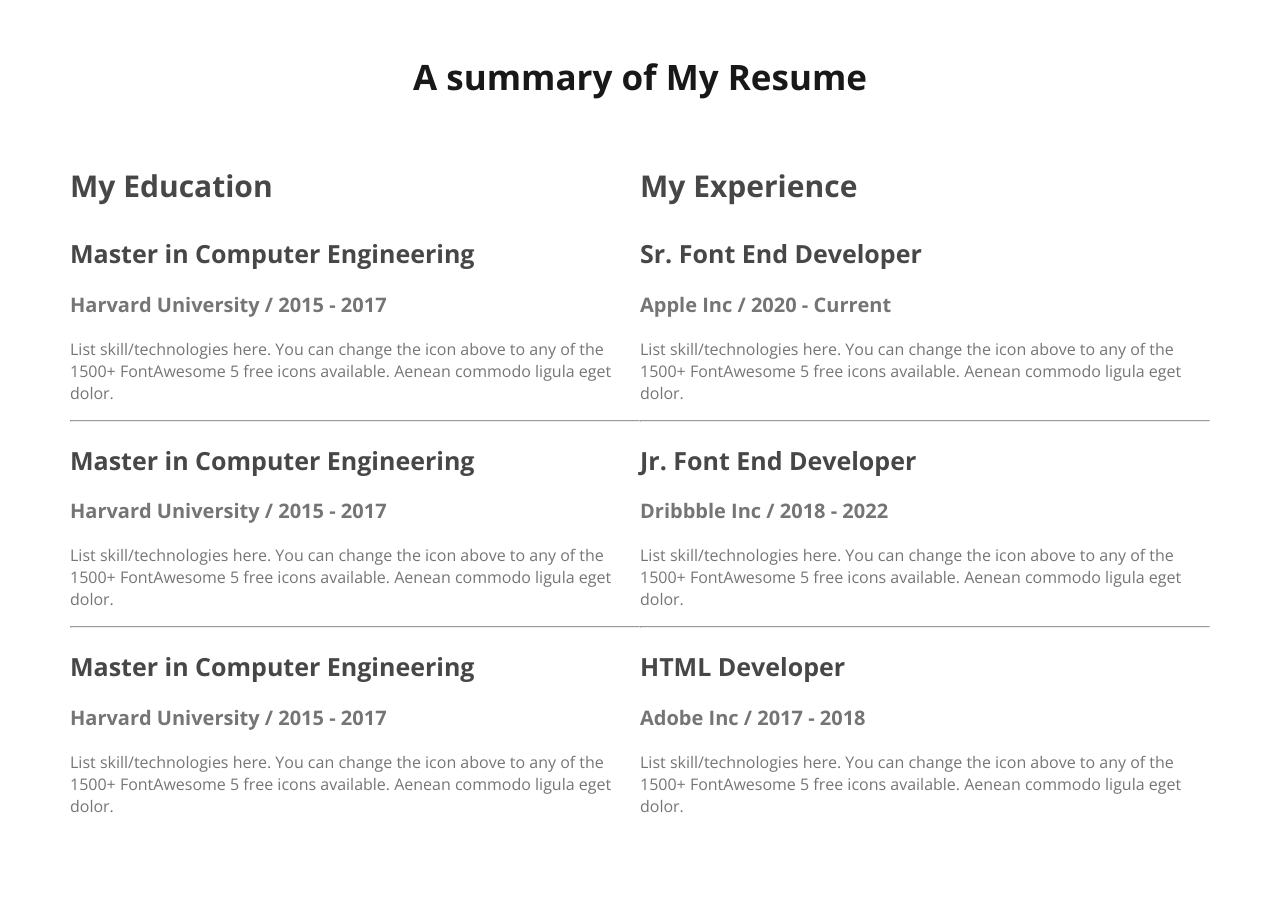
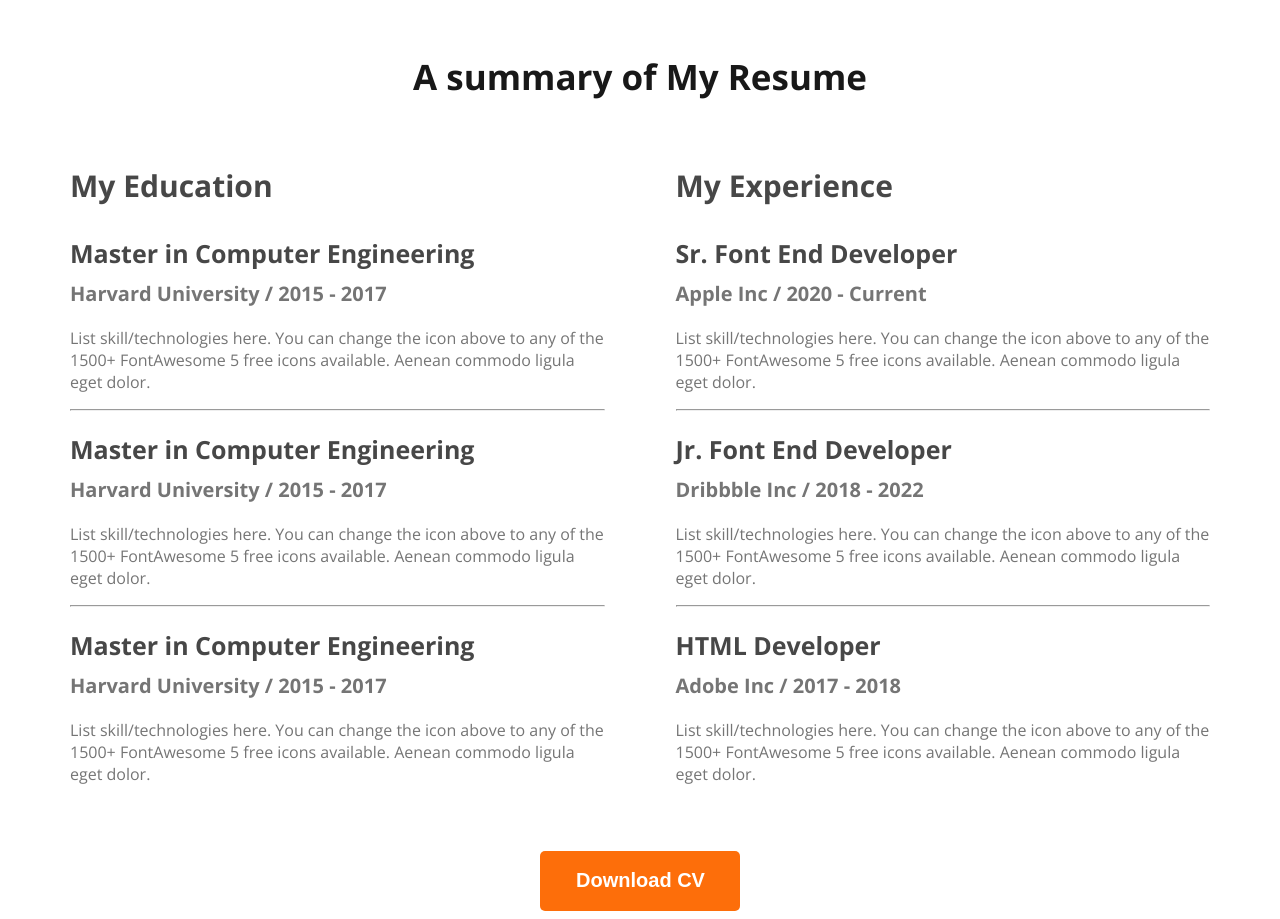
Before and after one commit to mariyasf/portfolio, a plain HTML site: page index.html in a window 1280 px wide. Shown: the part 2380-3299 px from the top of the page. Before the commit the page ends 3221 px from the top, so only its background shows below. Drawn offline with nearby package versions, Linux system fonts and the light colour scheme.

Commit message:
Add resume

```diff
--- a/index.html
+++ b/index.html
@@ -210,7 +210,10 @@
                         </div>
                     </div>
                 </div>
+                <div class="dwnld-cv">
+                    <button class="btn-primary">Download CV</button>
 
+                </div>
             </section>
 
         </main>
--- a/style/style.css
+++ b/style/style.css
@@ -188,6 +188,7 @@ main section {
 
 .resume-container {
     display: flex;
+    gap: 71px;
 }
 
 .resume-column-title {
@@ -200,12 +201,15 @@ main section {
     color: var(--Dark-02, #474747);
     font-size: 25px;
     font-weight: 700;
+    margin-bottom: 10px;
 }
 
 .resume-item-institue {
     color: var(--Dark-03, #757575);
     font-size: 20px;
     font-weight: 600;
+    margin-top: 0px;
+    margin-bottom: 20px;
 }
 
 .resume-item-description {
@@ -213,3 +217,13 @@ main section {
     font-size: 16px;
     font-weight: 400;
 }
+
+.resume-container hr {
+    background: #D1D1D1;
+}
+
+.dwnld-cv {
+    text-align: center;
+    border-radius: 5px;
+    margin-top: 50px;
+}
```
